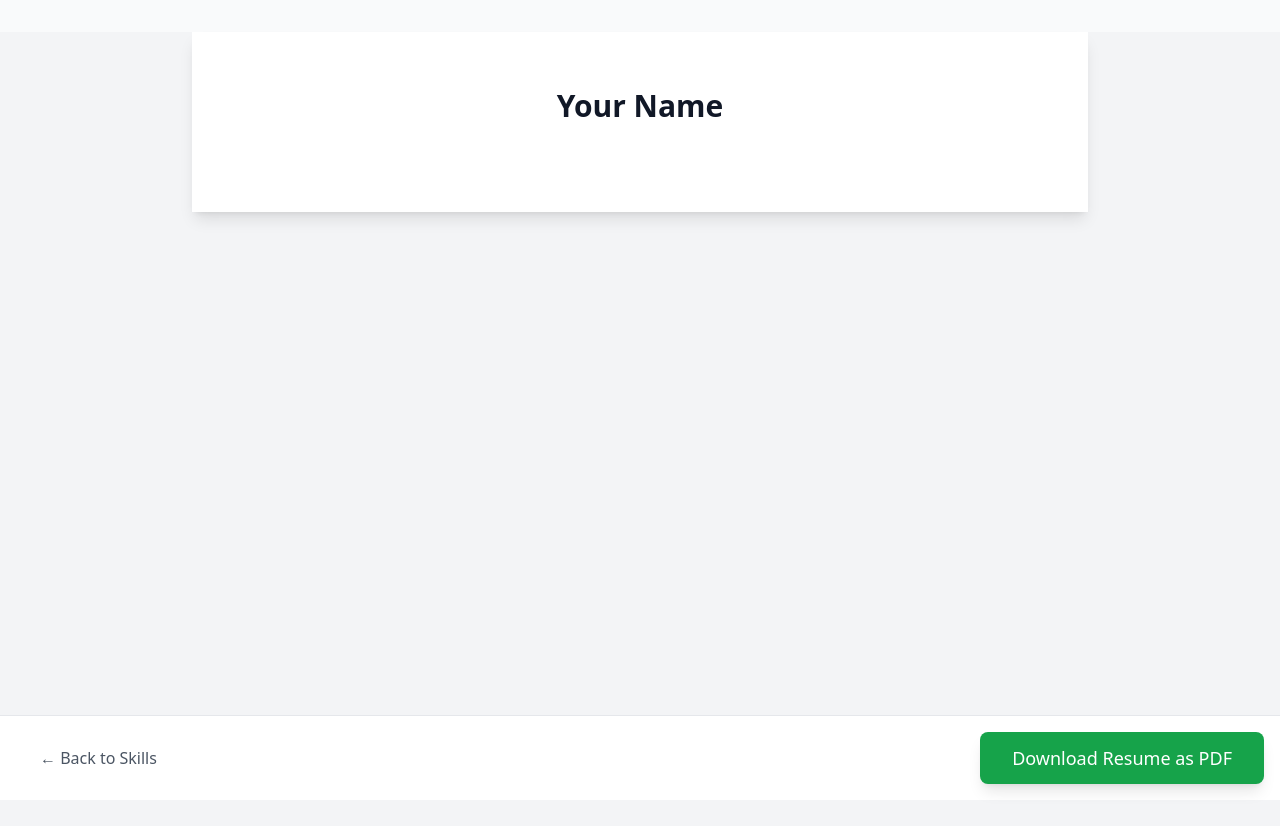
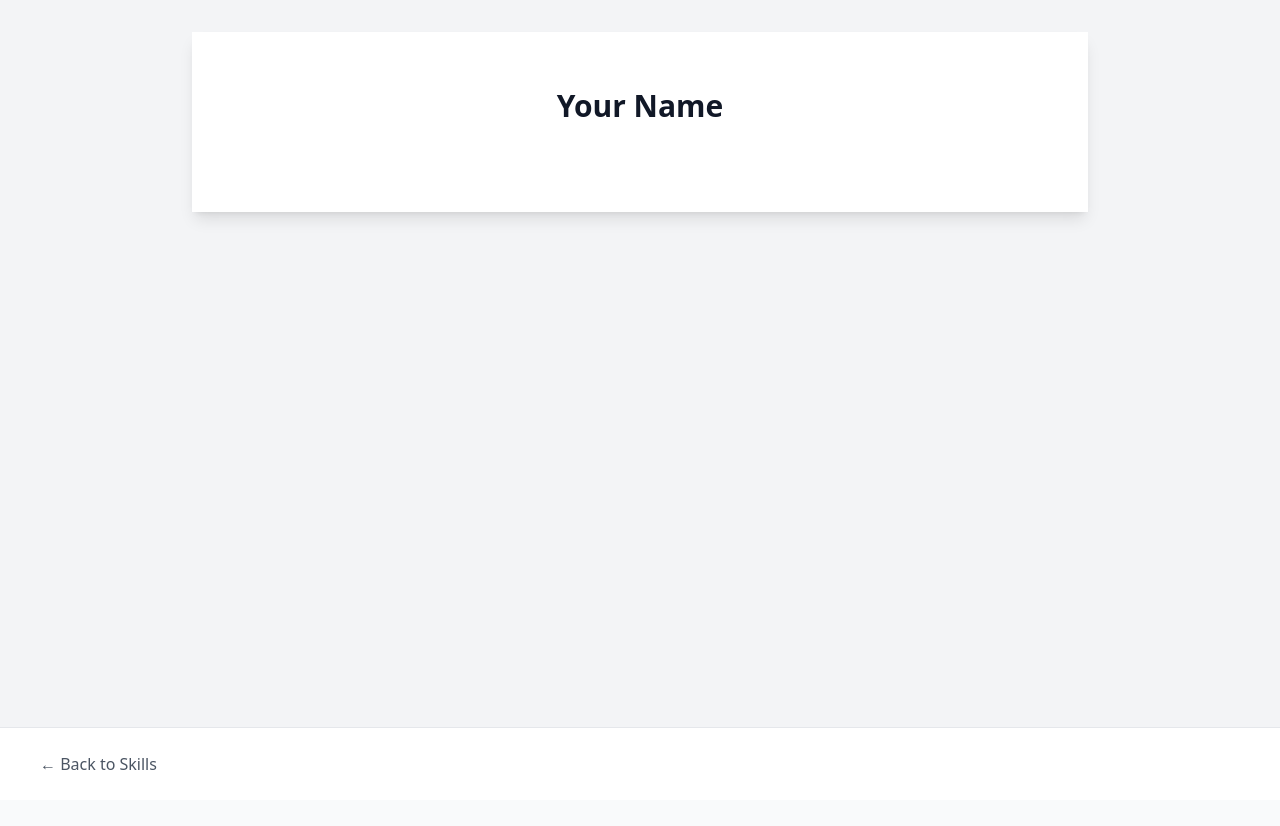
Before and after one commit to aadjones/resume, a Next.js app: page /wizard/review in a window 1280 px wide. Shown: the top 826 px of the page. After the commit the page ends 800 px from the top, so only its background shows below. Built offline with nearby package versions, Linux system fonts and the light colour scheme.

Commit message:
put pdf download as feature flag

```diff
--- a/app/config/feature-flags.ts
+++ b/app/config/feature-flags.ts
@@ -1,5 +1,6 @@
 export const FEATURE_FLAGS = {
   ENABLE_RECAST: false, // Feature flag for the Recast button
+  ENABLE_PDF_DOWNLOAD: false, // Feature flag for the PDF download button
 } as const;
 
 export type FeatureFlag = keyof typeof FEATURE_FLAGS;
--- a/app/wizard/review/page.tsx
+++ b/app/wizard/review/page.tsx
@@ -5,6 +5,7 @@ import { useWizard } from '../../context/WizardContext';
 import WizardPageLayout from '../../components/WizardPageLayout';
 import MobileResumePreview from '../../components/MobileResumePreview';
 import { useEffect, useState } from 'react';
+import { FEATURE_FLAGS } from '../../config/feature-flags';
 
 export default function ReviewStep() {
   const router = useRouter();
@@ -79,9 +80,9 @@ export default function ReviewStep() {
   };
 
   return (
-    <div className="min-h-screen bg-gray-100">
-      {/* Main content area */}
-      <div className="pb-24">
+    <div className="min-h-screen bg-gray-100 flex flex-col">
+      {/* Main content area with proper scrolling */}
+      <div className="flex-1 overflow-y-auto pb-24">
         <div className="lg:hidden">
           <MobileResumePreview />
         </div>
@@ -101,6 +102,7 @@ export default function ReviewStep() {
           ← Back to Skills
         </button>
 
+        {FEATURE_FLAGS.ENABLE_PDF_DOWNLOAD && (
           <button
             onClick={handleDownload}
             disabled={isDownloading}
@@ -108,6 +110,7 @@ export default function ReviewStep() {
           >
             {isDownloading ? 'Generating PDF...' : 'Download Resume as PDF'}
           </button>
+        )}
       </div>
     </div>
   );
```
Lines whose indentation alone changed are shown as unchanged.
